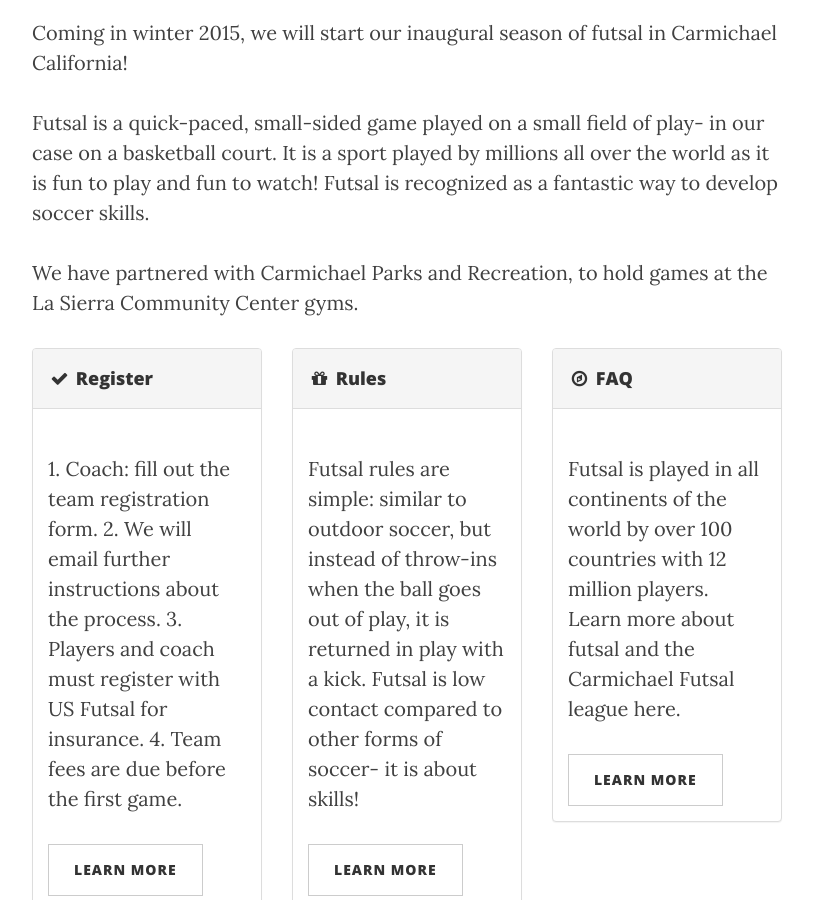
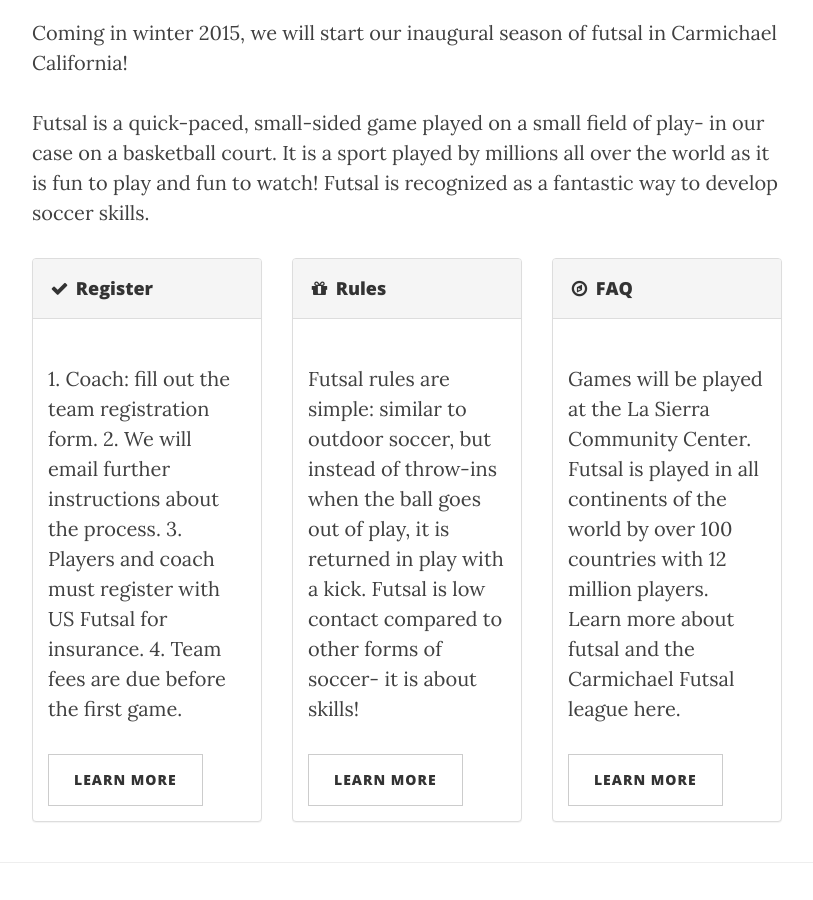
Before and after one commit to carmichaelfutsal/carmichaelfutsal.github.io, a Jekyll site: the page built from index.html, in a window 1280 px wide and 900 px high, scrolled down 553 px. Shown: the whole window, without its empty margins (233-1046 px from the left). Built offline with Jekyll 4.4.1, drawn with Linux system fonts in a browser that asks for light colours; nearby versions of some CDN libraries; the list of posts is cut into pages by our own code.

Commit message:
text refinement

```diff
--- a/index.html
+++ b/index.html
@@ -7,8 +7,6 @@ header-img: "/img/home-bg.jpg"
 <p>Coming in winter 2015, we will start our inaugural season of futsal in Carmichael California!</p>
 
 <p>Futsal is a quick-paced, small-sided game played on a small field of play- in our case on a basketball court. It is a sport played by millions all over the world as it is fun to play and fun to watch! Futsal is recognized as a fantastic way to develop soccer skills.</p>
-
-<p>We have partnered with Carmichael Parks and Recreation, to hold games at the La Sierra Community Center gyms.</p>
 
 <div class="row">
 	<div class="col-md-4">
@@ -39,7 +37,7 @@ header-img: "/img/home-bg.jpg"
 				<h4><i class="fa fa-fw fa-compass"></i> FAQ</h4>
 			</div>
 			<div class="panel-body">
-				<p>Futsal is played in all continents of the world by over 100 countries with 12 million players. Learn more about futsal and the Carmichael Futsal league here.</p>
+				<p>Games will be played at the La Sierra Community Center. Futsal is played in all continents of the world by over 100 countries with 12 million players. Learn more about futsal and the Carmichael Futsal league here.</p>
 				<a href="#" class="btn btn-default">Learn More</a>
 			</div>
 		</div>
```
